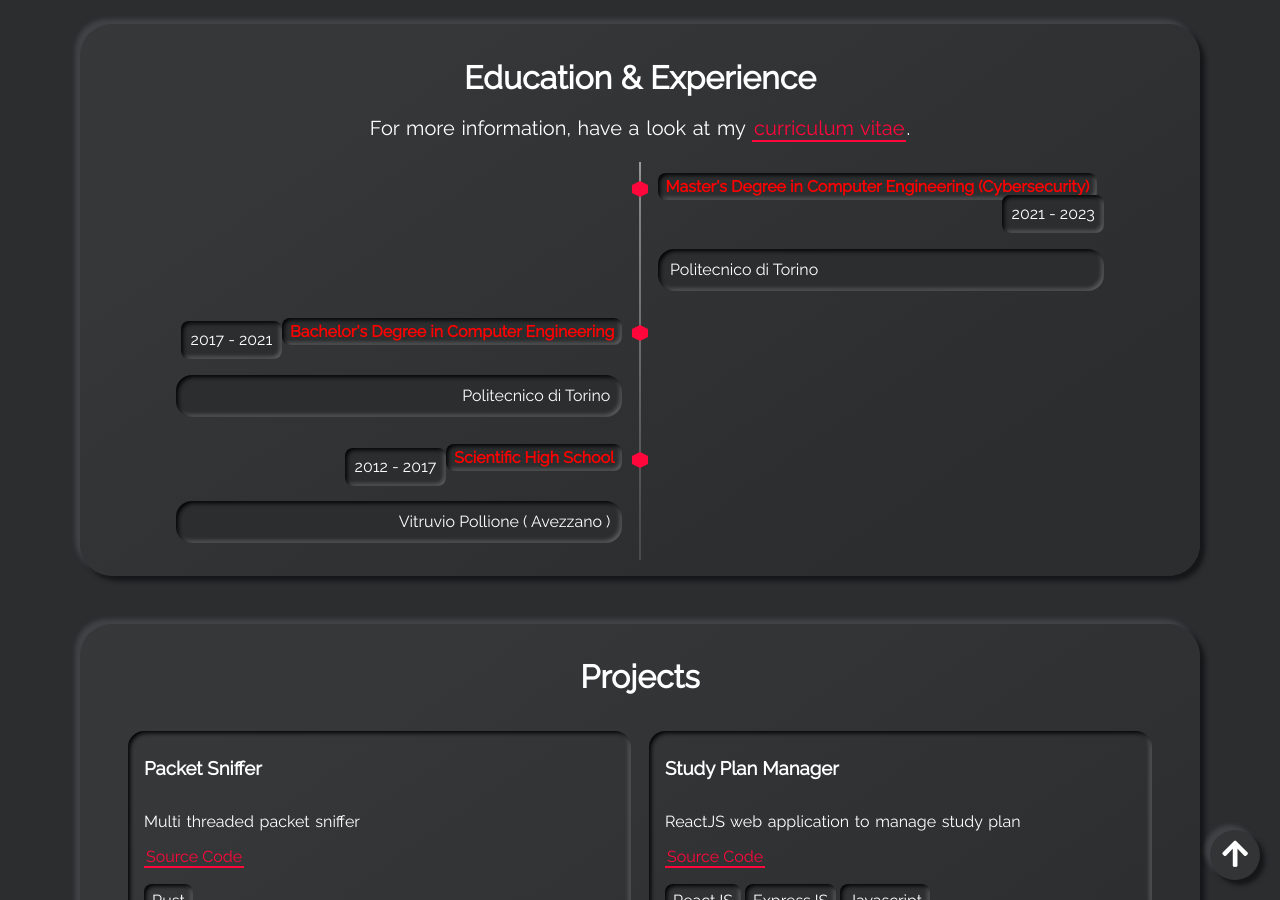
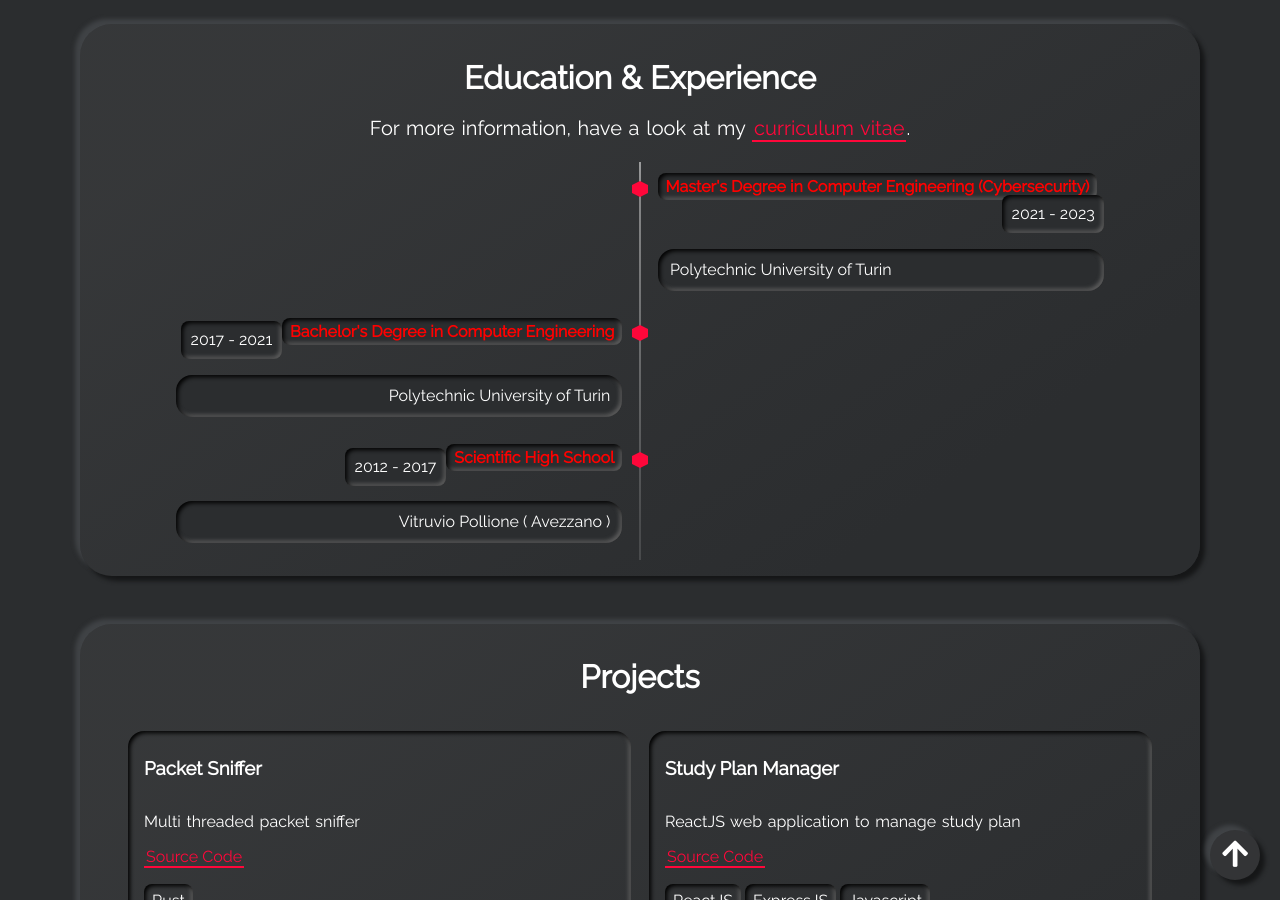
Before and after one commit to danieledibattista/danieledibattista, a Jekyll site: the page built from index.html, in a window 1280 px wide and 900 px high, scrolled down 2046 px. Built offline with Jekyll 4.4.1, drawn with Linux system fonts in a browser that asks for light colours.

Commit message:
updated timeline and about section

```diff
--- a/_config.yml
+++ b/_config.yml
@@ -63,7 +63,7 @@ show_timeline_card: true
 timeline_title: Education & Experience
 # cv_download_link: The link where you host your cv.
 # > e.g. you share your cv on your dropbox, then add the dropbox link here
-cv_download_link: https://www.dropbox.com/s/b26cxhdglzevxt2/CV%20-%20Daniele%20Di%20Battista.pdf?dl=0
+cv_download_link: https://www.dropbox.com/s/2mrfij5hbkxl6o4/CV%20-%20Daniele%20Di%20Battista.pdf?dl=0
 
 # PROJECTS SECTION
 # show_projects_card:
--- a/_data/timeline.yml
+++ b/_data/timeline.yml
@@ -21,13 +21,13 @@
 - title: Master's Degree in Computer Engineering (Cybersecurity)
   title-url: #
   date: 2021 - 2023
-  subtitle: Politecnico di Torino
+  subtitle: Polytechnic University of Turin
   timeline-side: right
 
 - title: Bachelor's Degree in Computer Engineering
   title-url: #
   date: 2017 - 2021
-  subtitle: Politecnico di Torino
+  subtitle: Polytechnic University of Turin
   timeline-side: left
 
 - title: Scientific High School
```
